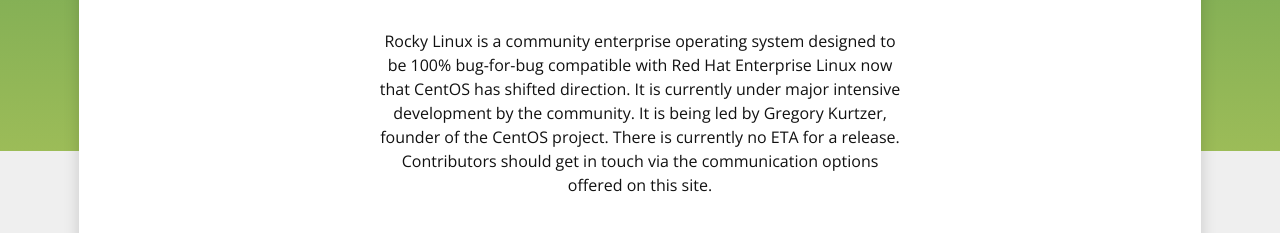
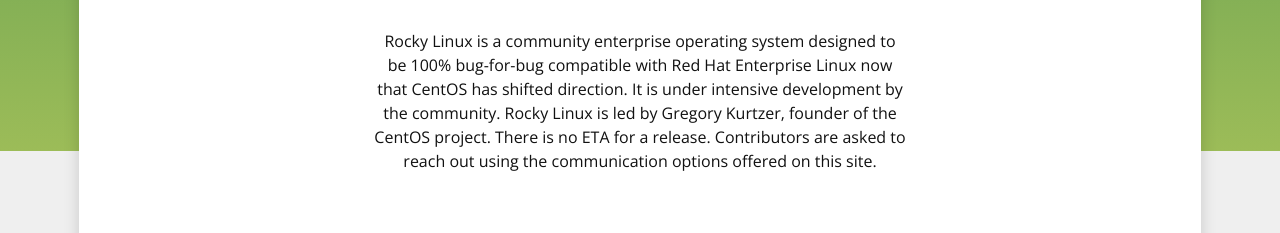
Before and after one commit to migueldiez/rockylinux.org-intro-spa, a plain HTML site: page index.html in a window 1280 px wide. Shown: the part 567-800 px from the top of the page. Drawn offline with nearby package versions, Linux system fonts and the light colour scheme.

Commit message:
More copy-editing

```diff
--- a/index.html
+++ b/index.html
@@ -49,7 +49,7 @@
                 <div class="inner">
                     <h5>Introduction</h5>
                     <h1>What is the Rocky Linux Project?</h1>
-                    <p>Rocky Linux is a community enterprise operating system designed to be 100% bug-for-bug compatible with Red Hat Enterprise Linux now that CentOS has shifted direction. It is currently under major intensive development by the community. It is being led by Gregory Kurtzer, founder of the CentOS project. There is currently no ETA for a release. Contributors should get in touch via the communication options offered on this site.</p>
+                    <p>Rocky Linux is a community enterprise operating system designed to be 100% bug-for-bug compatible with Red Hat Enterprise Linux now that CentOS has shifted direction. It is under intensive development by the community. Rocky Linux is led by Gregory Kurtzer, founder of the CentOS project. There is no ETA for a release. Contributors are asked to reach out using the communication options offered on this site.</p>
                 </div>
             </div>
         </div>
```
